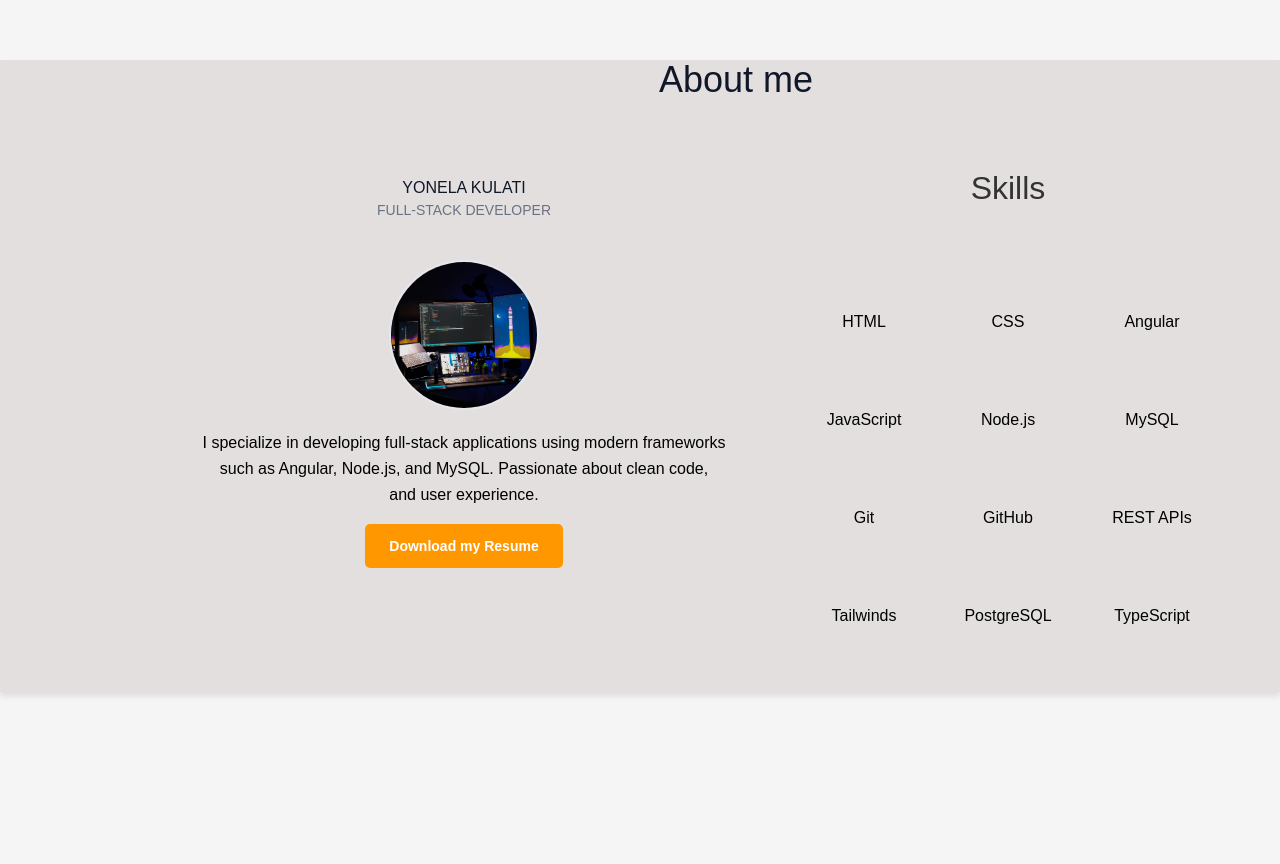
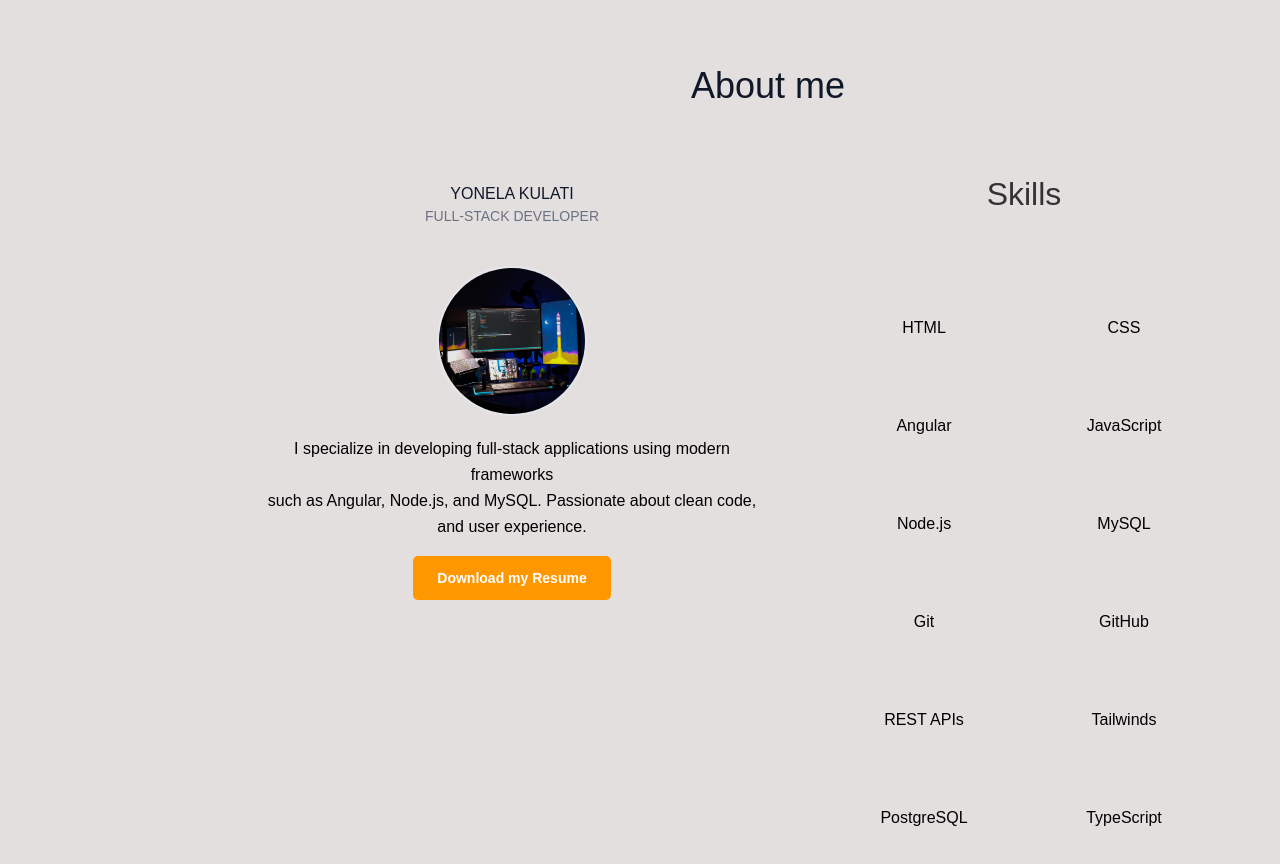
Before and after one commit to Nellark/Portfolio, an Angular app: page /about in a window 1280 px wide. Shown: the top 864 px of the page. Before the commit the page ends 800 px from the top, so only its background shows below. Built offline with nearby package versions, Linux system fonts and the light colour scheme.

Commit message:
added padding

```diff
--- a/src/app/components/navbar/navbar.component.css
+++ b/src/app/components/navbar/navbar.component.css
@@ -49,3 +49,8 @@ button {
     display: block;
   }
 }
+
+
+.active {
+  color: #ff9800;
+}
--- a/src/styles.css
+++ b/src/styles.css
@@ -32,20 +32,61 @@ body {
     transition: opacity 0.5s ease, transform 1s ease-out;
   }
 
-
   .skill-icon.fall {
     animation: fallAnimation 1s ease-out forwards;
   }
 
+  #skills {
+    text-align: center;
+    padding: 2rem;
+  }
 
-  .skill-icon {
-    transition: opacity 0.5s ease, transform 1s ease-out;
+  #skills h2 {
+    font-size: 2rem;
+    margin-bottom: 1rem;
+  }
+
+  .skills-grid {
+    display: grid;
+    grid-template-columns: repeat(auto-fill, minmax(120px, 1fr));
+    gap: 1rem;
+    justify-items: center;
+  }
+
+  .skill-card {
+    text-align: center;
+  }
+
+  .skill-card p {
+    font-size: 1rem;
+    margin: 0;
+  }
+
+
+  @media (max-width: 1024px) {
+    .skills-grid {
+      grid-template-columns: repeat(2, 1fr);
+      gap: 1.5rem;
+    }
+
+    .skill-icon {
+      width: 60px;
+      height: 60px;
+    }
   }
 
 
 
+
+
+
+
+
+
+
+
   .section {
-
+  padding-top: 6px;
     background-color: #e3dfdf;
     box-shadow: 0 4px 6px rgba(0, 0, 0, 0.1);
   }
@@ -142,44 +183,7 @@ body {
 
 
 
-  #skills {
-    text-align: center;
-    padding: 2rem;
-  }
 
-  #skills h2 {
-    font-size: 2rem;
-    margin-bottom: 1rem;
-  }
-
-  .skills-grid {
-    display: grid;
-    grid-template-columns: repeat(auto-fill, minmax(120px, 1fr));
-    gap: 1rem;
-    justify-items: center;
-  }
-
-  .skill-card {
-    text-align: center;
-  }
-
-  .skill-card p {
-    font-size: 1rem;
-    margin: 0;
-  }
-
-
-  @media (max-width: 768px) {
-    .skills-grid {
-      grid-template-columns: repeat(2, 1fr);
-      gap: 1.5rem;
-    }
-
-    .skill-icon {
-      width: 60px;
-      height: 60px;
-    }
-  }
 
 
 
@@ -201,7 +205,7 @@ body {
 }
 
 
-@media (max-width: 1350px) {
+@media (max-width: 1114px) {
   .navbar {
     display: block;
   }
@@ -212,35 +216,35 @@ body {
 }
 
 
-@media (min-width: 760px) {
+@media (min-width: 884px) {
   section,
   .projects
   .section,
   .footer {
-    padding-left: 15%;
+    padding-left: 1%;
   }
 }
 
 
-@media (max-width: 1024px) {
-  section,
+@media (min-width: 1280px) {
+ section,
   .projects
   .section,
   .footer {
-    padding-left: 10%;
+    padding-left: 20%;
   }
 }
 
 
-@media (max-width: 767px) {
+/* @media (max-width: 1113px) {
   section,
   .projects,
   .section,
   .footer {
     padding-left: 0%;
   }
-}
+} */
 
 .projects{
-  padding-left: 1%;
+  padding-left: 0%;
 }
```
